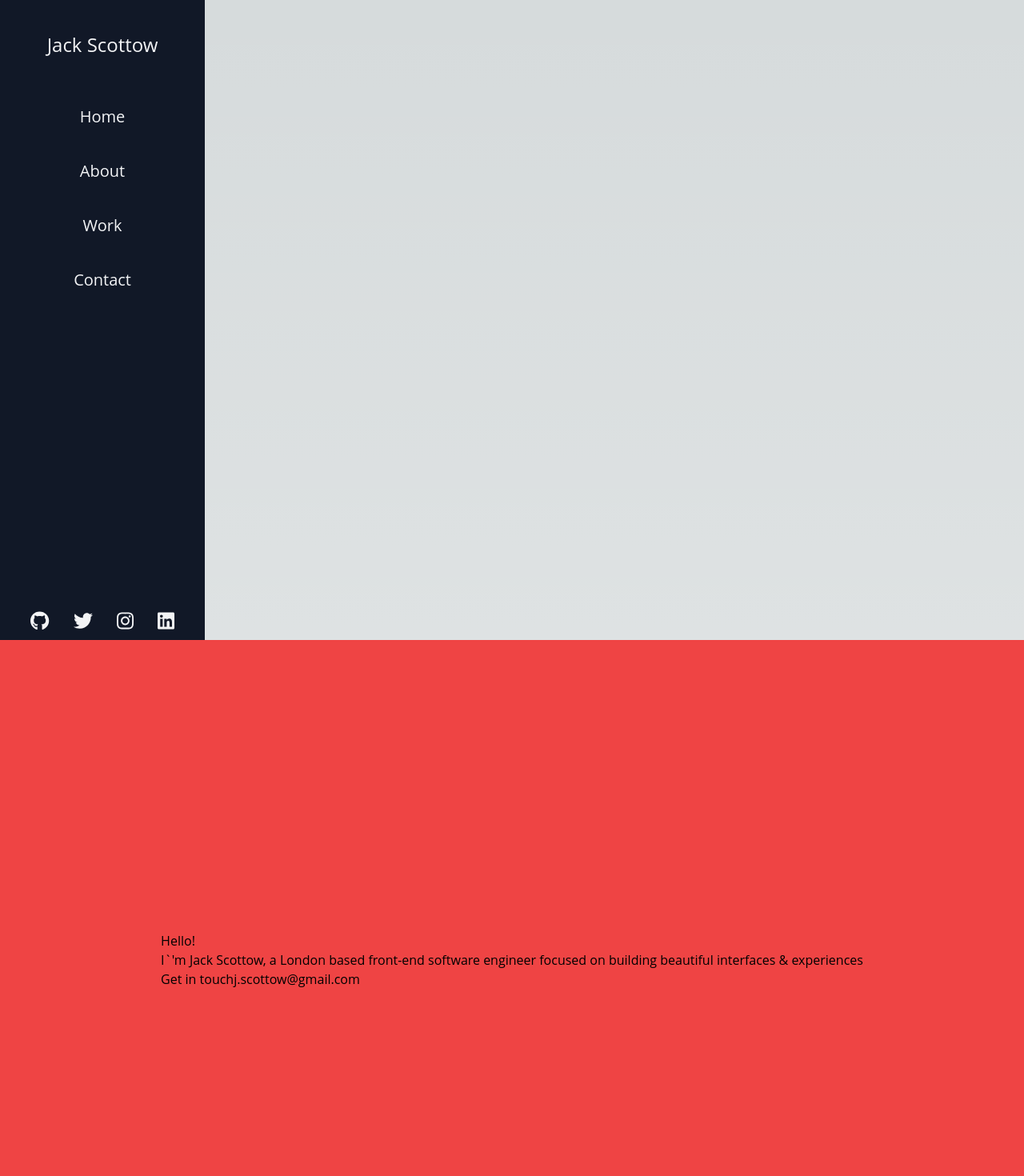
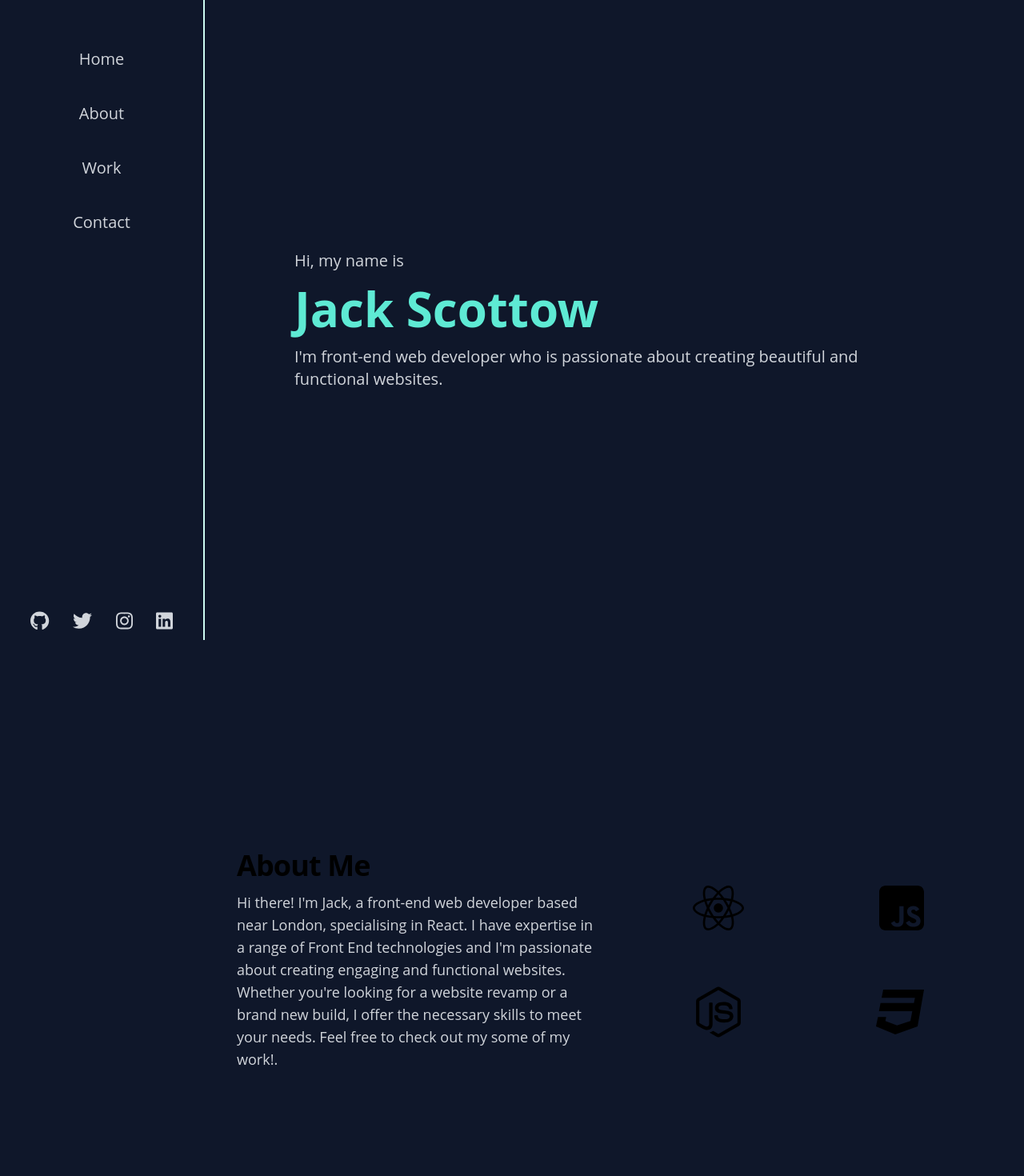
Before and after one commit to JackScottow/portfolio_v2, a Next.js app: page / in a window 1280 px wide. Shown: the top 1470 px of the page at 80% size. Built offline with nearby package versions, Linux system fonts and the light colour scheme.

Commit message:
layout + styling

```diff
--- a/src/components/About.jsx
+++ b/src/components/About.jsx
@@ -1,7 +1,31 @@
+import { FontAwesomeIcon } from "@fortawesome/react-fontawesome";
+import { faReact, faSquareJs, faNodeJs, faCss3 } from "@fortawesome/free-brands-svg-icons";
+
 const About = () => {
   return (
-    <div className="h-screen bg-blue-500" id="about">
-      About
+    <div className="flex h-screen" id="about">
+      <div className="px-10 mx-auto my-auto max-w-7xl lg:py-auto lg:px-auto">
+        <div className="lg:grid lg:grid-cols-2 lg:items-center lg:gap-8">
+          <div>
+            <h2 className="text-3xl font-bold tracking-tight sm:text-4xl">About Me</h2>
+            <p className="max-w-3xl mt-3 text-lg text-gray-300">Hi there! I&apos;m Jack, a front-end web developer based near London, specialising in React. I have expertise in a range of Front End technologies and I&apos;m passionate about creating engaging and functional websites. Whether you&apos;re looking for a website revamp or a brand new build, I offer the necessary skills to meet your needs. Feel free to check out my some of my work!.</p>
+          </div>
+          <div className="mt-8 grid grid-cols-2 gap-0.5 md:grid-cols-3 lg:mt-0 lg:grid-cols-2">
+            <div className="flex justify-center col-span-1 px-8 py-8 ">
+              <FontAwesomeIcon icon={faReact} size="4x" />
+            </div>
+            <div className="flex justify-center col-span-1 px-8 py-8 ">
+              <FontAwesomeIcon icon={faSquareJs} size="4x" />
+            </div>
+            <div className="flex justify-center col-span-1 px-8 py-8 ">
+              <FontAwesomeIcon icon={faNodeJs} size="4x" />
+            </div>
+            <div className="flex justify-center col-span-1 px-8 py-8 ">
+              <FontAwesomeIcon icon={faCss3} size="4x" />
+            </div>
+          </div>
+        </div>
+      </div>
     </div>
   );
 };
--- a/src/components/Contact.jsx
+++ b/src/components/Contact.jsx
@@ -1,6 +1,6 @@
 const Contact = () => {
   return (
-    <div className="h-screen bg-yellow-500" id="contact">
+    <div className="h-screen " id="contact">
       contact
     </div>
   );
--- a/src/components/Landing.jsx
+++ b/src/components/Landing.jsx
@@ -1,17 +1,10 @@
 const Landing = () => {
   return (
-    <div className="flex items-center justify-center h-screen bg-red-500 " id="home">
+    <div className="container flex items-center justify-center h-screen text-gray-300 px-14 sm:px-28" id="home">
       <header>
-        <h1>Hello!</h1>
-
-        <h2>I`&apos;m Jack Scottow, a London based front-end software engineer focused on building beautiful interfaces &amp; experiences</h2>
-
-        <h3>
-          Get in touch
-          <a href="mailto:j.scottow@gmail.com " target="_blank" class="highlight-link">
-            j.scottow@gmail.com
-          </a>
-        </h3>
+        <h1 className="py-2 text-xl">Hi, my name is </h1>
+        <h2 className="py-2 text-6xl font-bold text-teal-300">Jack Scottow</h2>
+        <p className="py-2 text-xl"> I&apos;m front-end web developer who is passionate about creating beautiful and functional websites.</p>
       </header>
     </div>
   );
--- a/src/components/NavBar.jsx
+++ b/src/components/NavBar.jsx
@@ -19,44 +19,43 @@ const Sidebar = () => {
   return (
     <div className="flex flex-col">
       {/* Desktop Sidebar */}
-      <aside className="sticky top-0 flex-col justify-between flex-shrink-0 hidden w-64 h-screen text-gray-100 bg-gray-900 md:flex">
+      <aside className="sticky top-0 flex-col justify-between flex-shrink-0 hidden w-64 h-screen text-gray-300 border-r-2 bg-slate-900 md:flex border-r-teal-100">
         {/* Sidebar content */}
         {/* Add your sidebar navigation links here */}
         <ul className="hidden pt-10 text-center md:block">
-          <li className="px-10 pb-10 text-2xl font-normal select-none">Jack Scottow</li>
           <Link href="#home">
-            <li className="px-10 py-5 text-xl font-normal transition-all duration-300 ease-in hover:bg-gray-500 hover:text-gray-900 ">Home</li>
+            <li className="px-10 py-5 text-xl font-normal transition-all duration-300 ease-in-out hover:bg-teal-300 hover:text-slate-900">Home</li>
           </Link>
           <Link href="#about">
-            <li className="px-10 py-5 text-xl font-normal transition-all duration-300 ease-in hover:bg-gray-500 hover:text-gray-900 ">About</li>
+            <li className="px-10 py-5 text-xl font-normal transition-all duration-300 ease-in hover:bg-teal-300 hover:text-slate-900 ">About</li>
           </Link>
           <Link href="#work">
-            <li className="px-10 py-5 text-xl font-normal transition-all duration-300 ease-in hover:bg-gray-500 hover:text-gray-900 ">Work</li>
+            <li className="px-10 py-5 text-xl font-normal transition-all duration-300 ease-in hover:bg-teal-300 hover:text-slate-900 ">Work</li>
           </Link>
           <Link href="#contact">
-            <li className="px-10 py-5 text-xl font-normal transition-all duration-300 ease-in hover:bg-gray-500 hover:text-gray-900 ">Contact</li>
+            <li className="px-10 py-5 text-xl font-normal transition-all duration-300 ease-in hover:bg-teal-300 hover:text-slate-900 ">Contact</li>
           </Link>
           {/* Add more links as needed */}
         </ul>
         <div className="flex px-2 py-3 justify-evenly">
           <Tooltip title="GitHub" placement="top" disableInteractive TransitionComponent={Zoom} arrow>
             <Link href="https://www.jackscottow.github.com">
-              <FontAwesomeIcon icon={faGithub} size="xl" className="transition duration-300 ease-in hover:text-gray-500 hover:scale-125" />
+              <FontAwesomeIcon icon={faGithub} size="xl" className="transition duration-300 ease-in hover:text-teal-300 hover:scale-125" />
             </Link>
           </Tooltip>
           <Tooltip title="Twitter" placement="top" disableInteractive TransitionComponent={Zoom} arrow>
             <Link href="https://www.twitter.com">
-              <FontAwesomeIcon icon={faTwitter} size="xl" className="transition duration-300 ease-in hover:text-gray-500 hover:scale-125" />
+              <FontAwesomeIcon icon={faTwitter} size="xl" className="transition duration-300 ease-in hover:text-teal-300 hover:scale-125" />
             </Link>
           </Tooltip>
           <Tooltip title="Instagram" placement="top" disableInteractive TransitionComponent={Zoom} arrow>
             <Link href="https://www.instagram.com">
-              <FontAwesomeIcon icon={faInstagram} size="xl" className="transition duration-300 ease-in hover:text-gray-500 hover:scale-125" />
+              <FontAwesomeIcon icon={faInstagram} size="xl" className="transition duration-300 ease-in hover:text-teal-300 hover:scale-125" />
             </Link>
           </Tooltip>
           <Tooltip title="LinkedIn" placement="top" disableInteractive TransitionComponent={Zoom} arrow>
             <Link href="https://www.LinkedIn.com">
-              <FontAwesomeIcon icon={faLinkedin} size="xl" className="transition duration-300 ease-in hover:text-gray-500 hover:scale-125" />
+              <FontAwesomeIcon icon={faLinkedin} size="xl" className="transition duration-300 ease-in hover:text-teal-300 hover:scale-125" />
             </Link>
           </Tooltip>
         </div>
@@ -64,19 +63,19 @@ const Sidebar = () => {
 
       {/* Mobile Drawer */}
 
-      <div className={`${isMobileDrawerOpen ? "translate-y-0 top-0" : " -translate-y-full -top-full"} fixed  right-0 bg-gray-900 text-gray-100 h-fit w-full transition-transform duration-250 ease-in-out`}>
+      <div className={`${isMobileDrawerOpen ? "translate-y-0 top-0" : " -translate-y-full -top-full"} fixed  right-0 bg-slate-900 text-gray-100 h-fit w-full transition-transform duration-250 ease-in-out`}>
         <ul className="pt-16 text-center ">
           <Link href="#home" onClick={closeMobileDrawer}>
-            <li className="px-10 py-5 text-xl font-normal transition-all duration-300 ease-in hover:bg-gray-500 hover:text-gray-900 ">Home</li>
+            <li className="px-10 py-5 text-xl font-normal transition-all duration-300 ease-in hover:bg-teal-300 hover:text-slate-900 ">Home</li>
           </Link>
           <Link href="#about" onClick={closeMobileDrawer}>
-            <li className="px-10 py-5 text-xl font-normal transition-all duration-300 ease-in hover:bg-gray-500 hover:text-gray-900 ">About</li>
+            <li className="px-10 py-5 text-xl font-normal transition-all duration-300 ease-in hover:bg-teal-300 hover:text-slate-900 ">About</li>
           </Link>
           <Link href="#work" onClick={closeMobileDrawer}>
-            <li className="px-10 py-5 text-xl font-normal transition-all duration-300 ease-in hover:bg-gray-500 hover:text-gray-900 ">Work</li>
+            <li className="px-10 py-5 text-xl font-normal transition-all duration-300 ease-in hover:bg-teal-300 hover:text-slate-900 ">Work</li>
           </Link>
           <Link href="#contact" onClick={closeMobileDrawer}>
-            <li className="px-10 py-5 text-xl font-normal transition-all duration-300 ease-in hover:bg-gray-500 hover:text-gray-900 ">Contact</li>
+            <li className="px-10 py-5 text-xl font-normal transition-all duration-300 ease-in hover:bg-teal-300 hover:text-slate-900 ">Contact</li>
           </Link>
           {/* Add more links as needed */}
         </ul>
--- a/src/components/Work.jsx
+++ b/src/components/Work.jsx
@@ -1,6 +1,6 @@
 const Work = () => {
   return (
-    <div className="h-screen bg-green-500 " id="work">
+    <div className="h-screen " id="work">
       Work
     </div>
   );
--- a/src/pages/index.js
+++ b/src/pages/index.js
@@ -10,7 +10,7 @@ const inter = Inter({ subsets: ["latin"] });
 
 export default function Home() {
   return (
-    <main className="flex md:flex-col ">
+    <main className="flex ">
       <NavBar />
       <div className="grow ">
         <Landing />
--- a/src/styles/globals.css
+++ b/src/styles/globals.css
@@ -8,15 +8,18 @@
   --background-end-rgb: 255, 255, 255;
 }
 
+/* slate 900 */
+/* teal 300 */
+
 @media (prefers-color-scheme: dark) {
   :root {
-    --foreground-rgb: 255, 255, 255;
-    --background-start-rgb: 0, 0, 0;
-    --background-end-rgb: 0, 0, 0;
+    --foreground-rgb: 94, 234, 212;
+    --background-start-rgb: 17, 24, 39;
+    --background-end-rgb: 49, 46, 129;
   }
 }
 
 body {
   color: rgb(var(--foreground-rgb));
-  background: linear-gradient(to bottom, transparent, rgb(var(--background-end-rgb))) rgb(var(--background-start-rgb));
+  background-color: rgb(15, 23, 42);
 }
```
Also changed, not shown: 1 other file (tests, documents, lock files or other folders).
